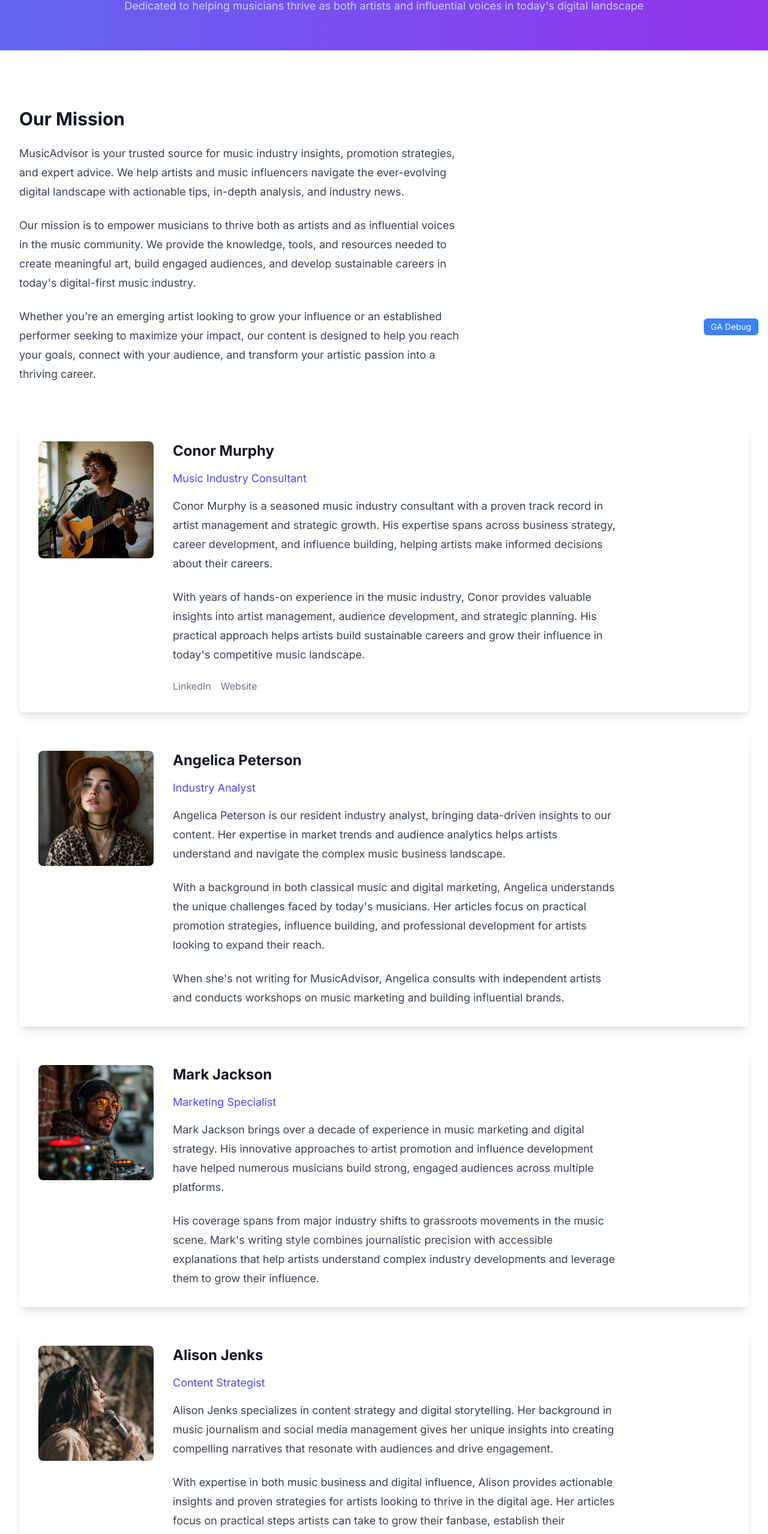
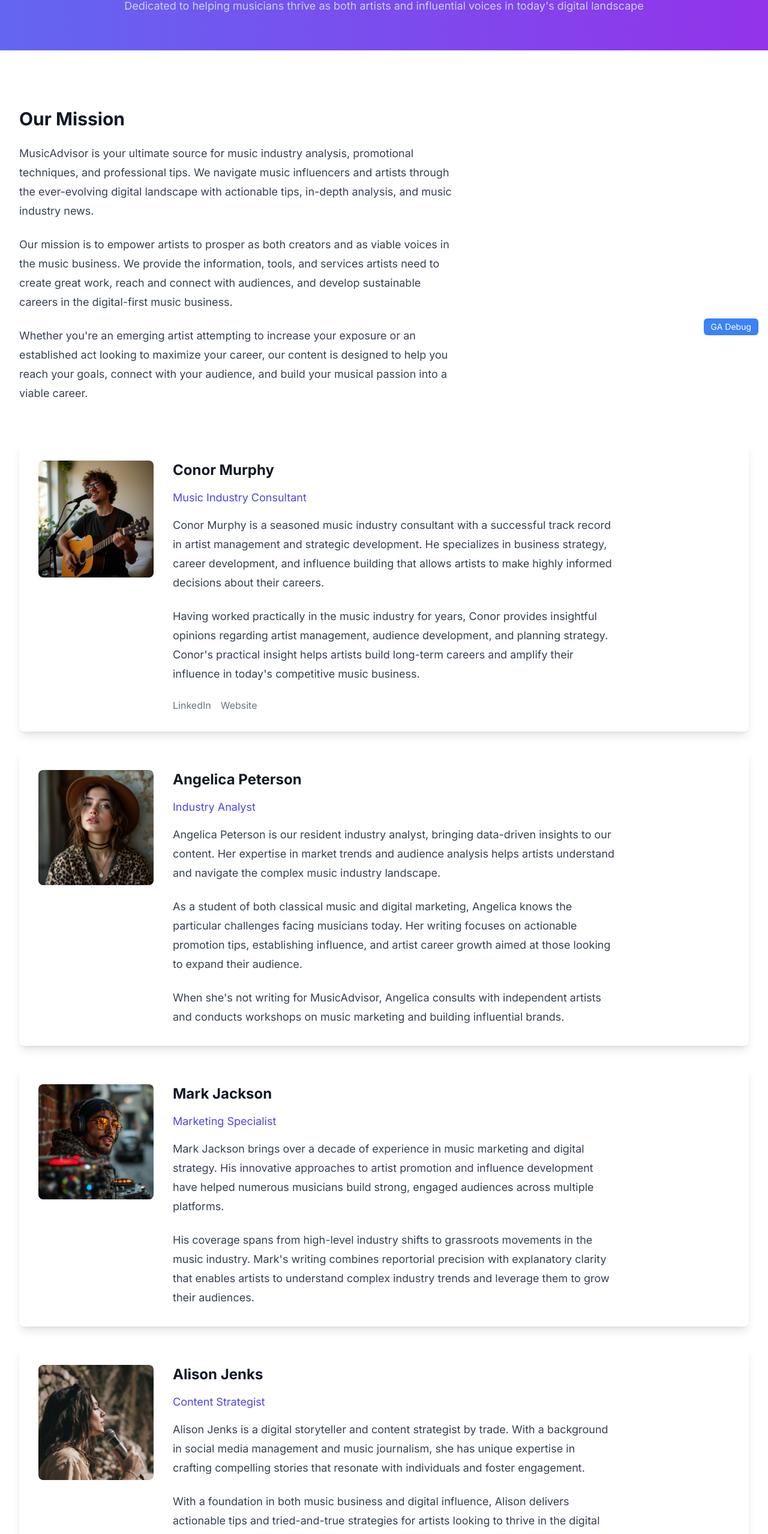
Before and after one commit to benjamenharper/musicadvisor.xyz, a Next.js app: page /about in a window 1280 px wide. Shown: the part 225-2783 px from the top of the page at 60% size. Built offline with nearby package versions, Linux system fonts and the light colour scheme.

Commit message:
Update About page with improved humanized content

```diff
--- a/app/about/page.tsx
+++ b/app/about/page.tsx
@@ -52,20 +52,20 @@ export default function AboutPage() {
           <h2 className="text-3xl font-bold text-gray-900 mb-6">Our Mission</h2>
           <div className="prose prose-lg">
             <p>
-              MusicAdvisor is your trusted source for music industry insights, promotion strategies,
-              and expert advice. We help artists and music influencers navigate the ever-evolving digital
-              landscape with actionable tips, in-depth analysis, and industry news.
+              MusicAdvisor is your ultimate source for music industry analysis, promotional techniques,
+              and professional tips. We navigate music influencers and artists through the ever-evolving digital
+              landscape with actionable tips, in-depth analysis, and music industry news.
             </p>
             <p>
-              Our mission is to empower musicians to thrive both as artists and as influential voices
-              in the music community. We provide the knowledge, tools, and resources needed to create
-              meaningful art, build engaged audiences, and develop sustainable careers in today's
-              digital-first music industry.
+              Our mission is to empower artists to prosper as both creators and as viable voices
+              in the music business. We provide the information, tools, and services artists need to create
+              great work, reach and connect with audiences, and develop sustainable careers in the digital-first
+              music business.
             </p>
             <p>
-              Whether you're an emerging artist looking to grow your influence or an established
-              performer seeking to maximize your impact, our content is designed to help you reach your
-              goals, connect with your audience, and transform your artistic passion into a thriving career.
+              Whether you're an emerging artist attempting to increase your exposure or an established
+              act looking to maximize your career, our content is designed to help you reach your
+              goals, connect with your audience, and build your musical passion into a viable career.
             </p>
           </div>
         </section>
@@ -91,16 +91,16 @@ export default function AboutPage() {
               <h3 className="text-lg text-indigo-600 mb-4">Music Industry Consultant</h3>
               <div className="prose prose-lg">
                 <p>
-                  Conor Murphy is a seasoned music industry consultant with a proven track record
-                  in artist management and strategic growth. His expertise spans across business
-                  strategy, career development, and influence building, helping artists make
+                  Conor Murphy is a seasoned music industry consultant with a successful track record
+                  in artist management and strategic development. He specializes in business
+                  strategy, career development, and influence building that allows artists to make highly
                   informed decisions about their careers.
                 </p>
                 <p>
-                  With years of hands-on experience in the music industry, Conor provides valuable
-                  insights into artist management, audience development, and strategic planning. His
-                  practical approach helps artists build sustainable careers and grow their influence
-                  in today's competitive music landscape.
+                  Having worked practically in the music industry for years, Conor provides insightful
+                  opinions regarding artist management, audience development, and planning strategy. Conor's
+                  practical insight helps artists build long-term careers and amplify their influence in today's
+                  competitive music business.
                 </p>
               </div>
               <div className="mt-6 flex gap-4">
@@ -147,14 +147,14 @@ export default function AboutPage() {
               <div className="prose prose-lg">
                 <p>
                   Angelica Peterson is our resident industry analyst, bringing data-driven insights
-                  to our content. Her expertise in market trends and audience analytics helps artists
-                  understand and navigate the complex music business landscape.
+                  to our content. Her expertise in market trends and audience analysis helps artists
+                  understand and navigate the complex music industry landscape.
                 </p>
                 <p>
-                  With a background in both classical music and digital marketing, Angelica
-                  understands the unique challenges faced by today's musicians. Her articles
-                  focus on practical promotion strategies, influence building, and professional
-                  development for artists looking to expand their reach.
+                  As a student of both classical music and digital marketing, Angelica knows the
+                  particular challenges facing musicians today. Her writing focuses on actionable
+                  promotion tips, establishing influence, and artist career growth aimed at those
+                  looking to expand their audience.
                 </p>
                 <p>
                   When she's not writing for MusicAdvisor, Angelica consults with independent
@@ -191,10 +191,9 @@ export default function AboutPage() {
                   musicians build strong, engaged audiences across multiple platforms.
                 </p>
                 <p>
-                  His coverage spans from major industry shifts to grassroots movements in the music
-                  scene. Mark's writing style combines journalistic precision with accessible
-                  explanations that help artists understand complex industry developments and leverage them
-                  to grow their influence.
+                  His coverage spans from high-level industry shifts to grassroots movements in the music industry.
+                  Mark's writing combines reportorial precision with explanatory clarity that enables artists to
+                  understand complex industry trends and leverage them to grow their audiences.
                 </p>
               </div>
             </div>
@@ -222,18 +221,18 @@ export default function AboutPage() {
               <h3 className="text-lg text-indigo-600 mb-4">Content Strategist</h3>
               <div className="prose prose-lg">
                 <p>
-                  Alison Jenks specializes in content strategy and digital storytelling. Her background
-                  in music journalism and social media management gives her unique insights into creating
-                  compelling narratives that resonate with audiences and drive engagement.
+                  Alison Jenks is a digital storyteller and content strategist by trade. With a background
+                  in social media management and music journalism, she has unique expertise in crafting
+                  compelling stories that resonate with individuals and foster engagement.
                 </p>
                 <p>
-                  With expertise in both music business and digital influence, Alison provides
-                  actionable insights and proven strategies for artists looking to thrive in the digital age.
-                  Her articles focus on practical steps artists can take to grow their fanbase, establish
-                  their influence, and maximize their promotional efforts.
+                  With a foundation in both music business and digital influence, Alison delivers
+                  actionable tips and tried-and-true strategies for artists looking to thrive in the digital age.
+                  Her writing focuses on achievable steps artists can take to grow their fanbase, build their
+                  influence, and streamline their promotional efforts.
                 </p>
                 <p>
-                  Alison regularly speaks at music industry conferences and conducts online workshops
+                  Alison regularly speaks at music business conferences and teaches online workshops
                   on modern music promotion techniques and building influential artist brands.
                 </p>
               </div>
@@ -246,7 +245,7 @@ export default function AboutPage() {
           <h2 className="text-2xl font-bold text-gray-900 mb-4">Get in Touch</h2>
           <div className="prose prose-lg">
             <p>
-              Have a question or want to contribute to MusicAdvisor? We'd love to hear from you.
+              Have a question or want to contribute to MusicAdvisor? We would love to hear from you.
               Contact us at <a href="mailto:contact@musicadvisor.xyz" className="text-indigo-600 hover:text-indigo-700">
               contact@musicadvisor.xyz</a>.
             </p>
```
